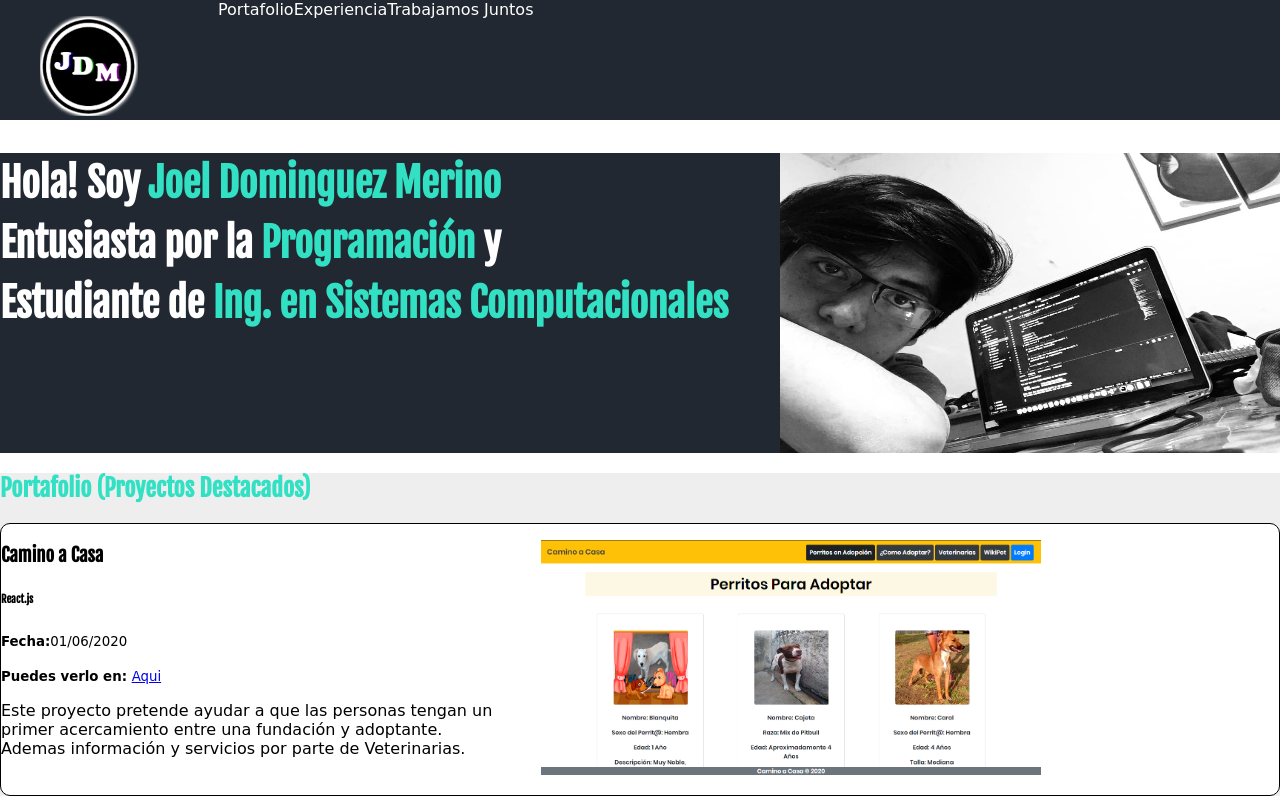
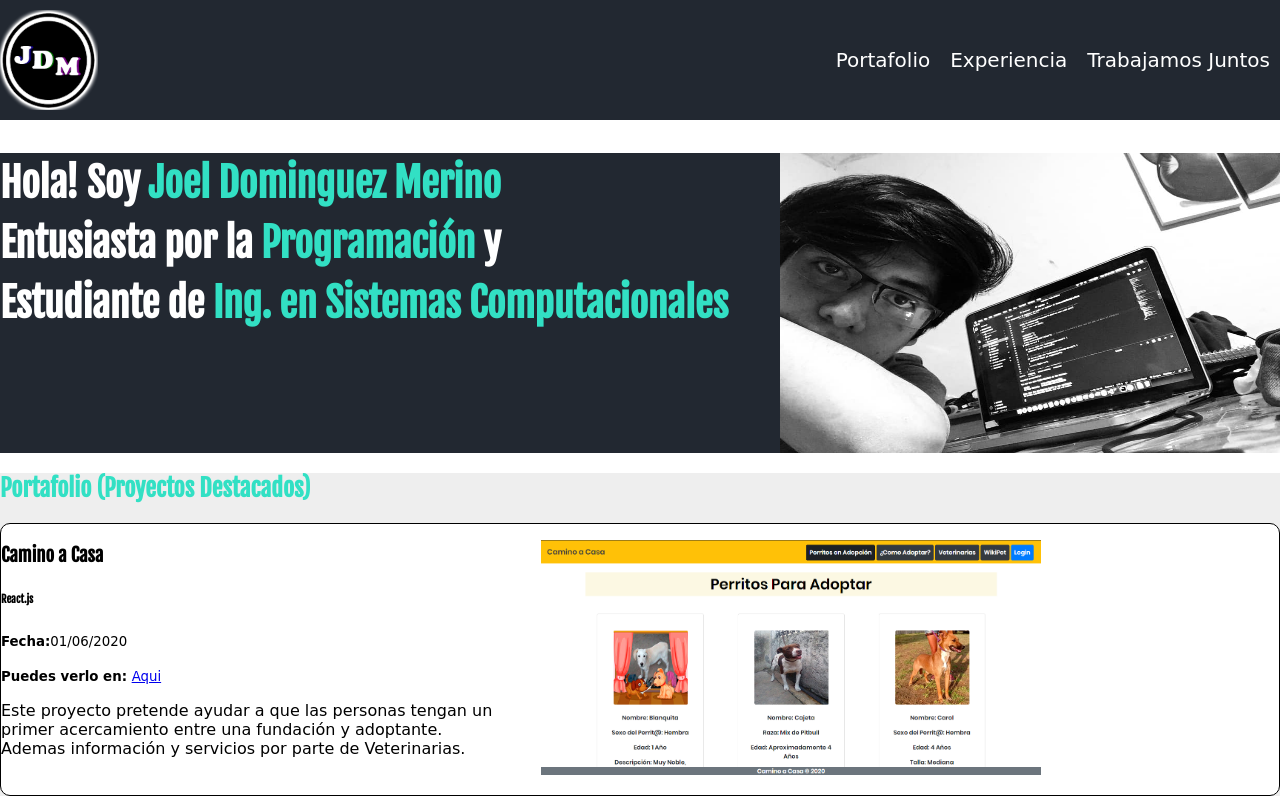
Before and after one commit to iJCode1/Portafolio, a plain HTML site: page index.html in a window 1280 px wide. Shown: the top 800 px of the page. Drawn offline with Linux system fonts and the light colour scheme; a web font is replaced by a local one.

Commit message:
Barra de Navegacion terminada

```diff
--- a/css/estilos.css
+++ b/css/estilos.css
@@ -25,34 +25,45 @@ h1 {
 header {
   background-color: #222831;
   color: white;
+  height: 120px;
+  margin: 0px;
+  padding: 0px;
   display: flex;
-  height: 120px;
-  margin: 0;
-  padding: 0;
+  justify-content: space-between;
+  align-items: center;
 }
 
-.header-image {
-  justify-content: center;
-}
-
-.menu {
-  display: flex;
-  margin: 0;
-  padding: 0;
-}
-
-header ol {
-  list-style: none;
-  display: flex;
-}
-
-header a {
-  text-decoration: none;
-  color: white;
+header .menu {
+  height: inherit;
 }
 
 .menu ol {
-  margin: 0;
+  margin: 0px;
+  padding: 0px;
+  display: flex;
+  height: inherit;
+}
+
+.menu li {
+  display: flex;
+  font-size: 20px;
+  list-style: none;
+  padding: 0px 10px;
+  height: inherit;
+}
+
+.header a {
+  display: flex;
+  text-decoration: none;
+  color: white;
+  height: inherit;
+  align-items: center;
+}
+
+.header figure {
+  display: flex;
+  margin: 0px;
+  padding: 0px;
 }
 
 .portfolio {
```
